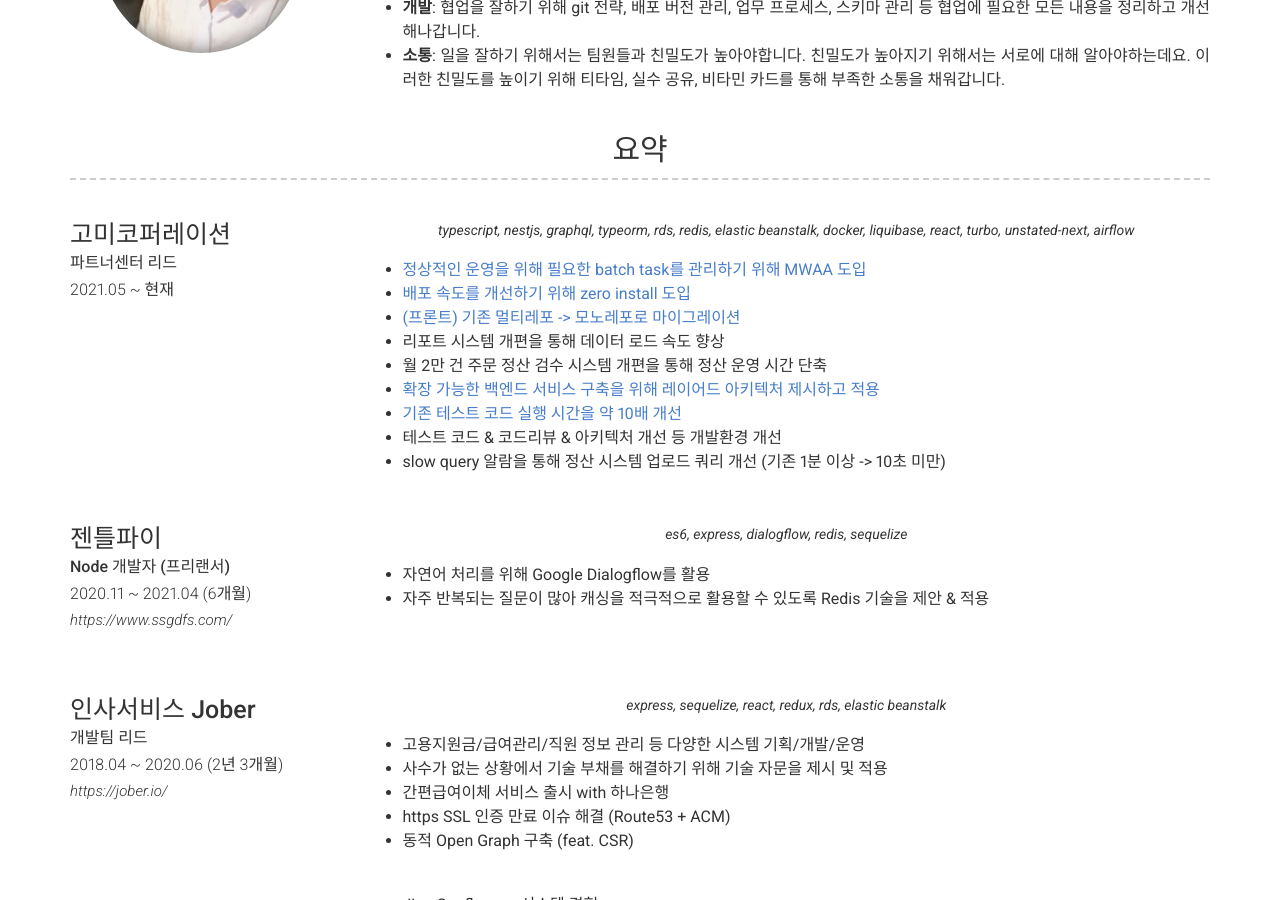
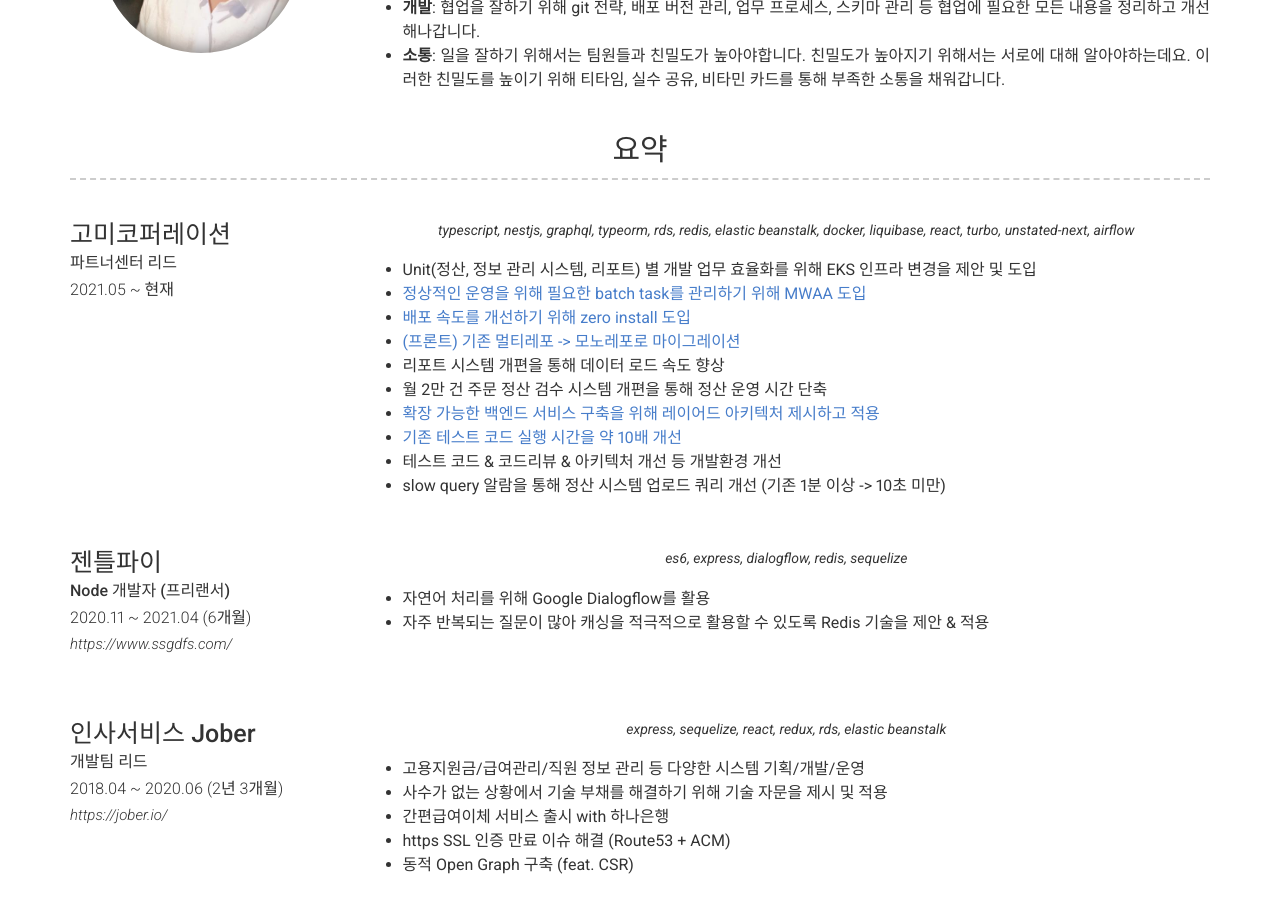
Before and after one commit to mystyle2006/mystyle2006.github.io, a Jekyll site: the page built from index.md, in a window 1280 px wide and 900 px high, scrolled down 449 px. Built offline with Jekyll 4.4.1, drawn with Linux system fonts in a browser that asks for light colours; nearby versions of some CDN libraries.

Commit message:
[feat] 인프라 변경  도입 추가

```diff
--- a/_config.yml
+++ b/_config.yml
@@ -54,6 +54,7 @@ content:
         quote: >
           typescript, nestjs, graphql, typeorm, rds, redis, elastic beanstalk, docker, liquibase, react, turbo, unstated-next, airflow
         description: | # this will include new lines to allow paragraphs
+          - Unit(정산, 정보 관리 시스템, 리포트) 별 개발 업무 효율화를 위해 EKS 인프라 변경을 제안 및 도입
           - [정상적인 운영을 위해 필요한 batch task를 관리하기 위해 MWAA 도입](https://dukkeobi.tistory.com/34)
           - [배포 속도를 개선하기 위해 zero install 도입](https://dukkeobi.tistory.com/39)
           - [(프론트) 기존 멀티레포 -> 모노레포로 마이그레이션](https://dukkeobi.tistory.com/31)
```
